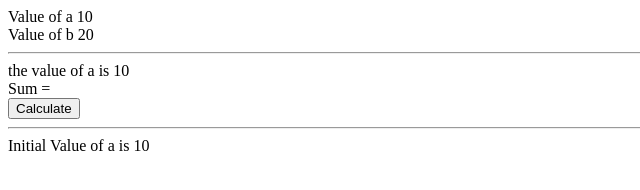
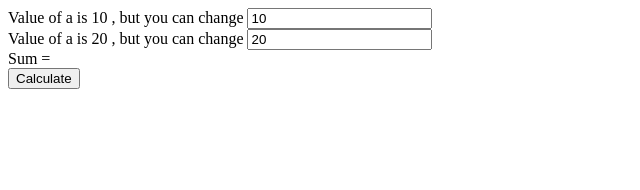
Before and after one commit to rahulbhadhoriya/Tech-CBT-AngularJS, a plain HTML site: page index.html in a window 1280 px wide. Shown: the whole page, without its empty margins (0-640 px from the left). Drawn offline with Linux system fonts and the light colour scheme.

Commit message:
two way binding

```diff
--- a/app.js
+++ b/app.js
@@ -4,10 +4,8 @@ app.controller("emp", ["$scope", function($scope) {
     $scope.a = 10;
     $scope.b = 20;
 
-    $scope.doDoubleAndSum = function() {
-        $scope.a = $scope.a * 2;
-        $scope.b = $scope.b * 2;
+
+    $scope.doSum = function() {
         $scope.sum = parseInt($scope.a) + parseInt($scope.b);
-
     };
 }])
--- a/index.html
+++ b/index.html
@@ -13,13 +13,20 @@
 <body ng-app="app">
     <div ng-controller="emp">
         <div>
-            Value of a {{a}} <br> Value of b {{b}} <br>
-            <hr/> the value of a is <span ng-bind="a"></span><br> Sum = {{sum}} <br>
-            <button ng-click="doDoubleAndSum()">Calculate</button>
-            <hr> Initial Value of a is {{::a}}
+            Value of a is {{a}} , but you can change
+            <input type=text ng-model="a" />
 
 
+            <br> Value of a is {{b}} , but you can change
+            <input type=text ng-model="b" />
+
         </div>
+        Sum = {{sum}} <br>
+        <button ng-click="doSum()">Calculate</button>
+
+
+
+    </div>
 
     </div>
 
```
